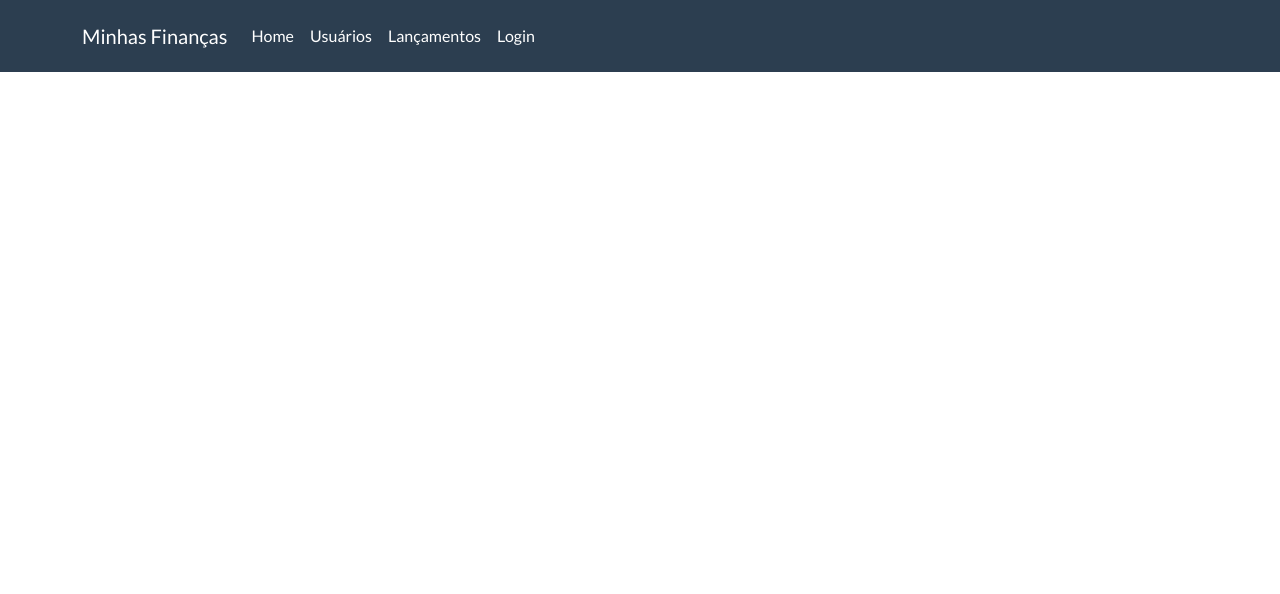
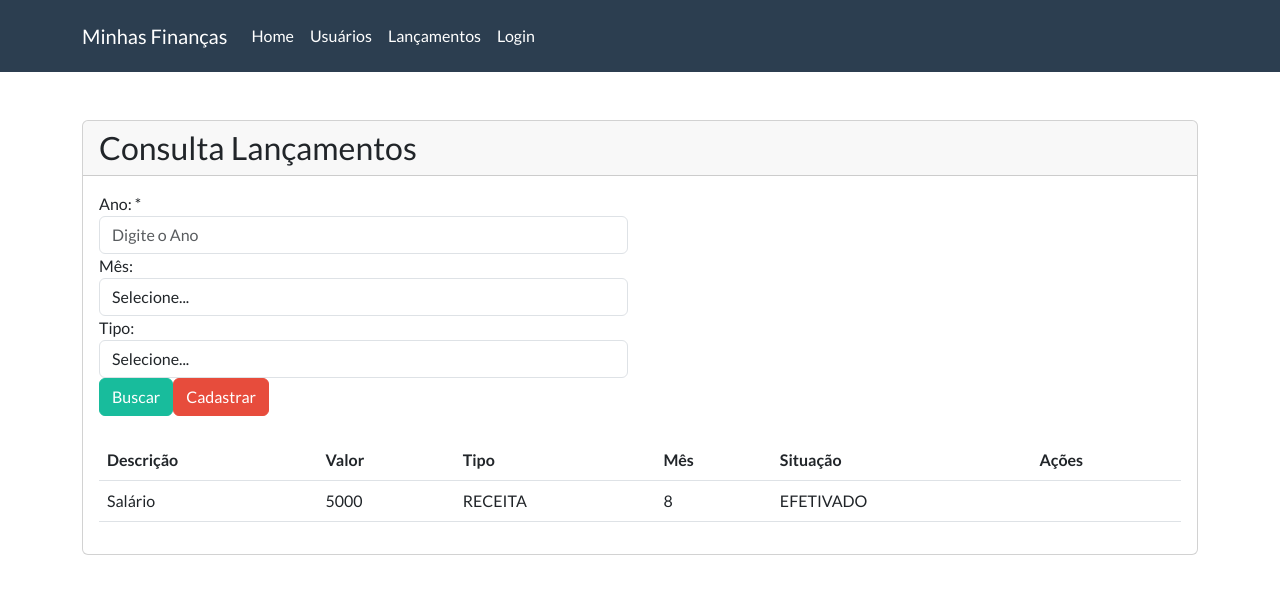
Before and after one commit to kauanmeira/minhasfinancas-front-end, a React (Create React App) app: page /consulta-lancamentos in a window 1280 px wide. Shown: the top 594 px of the page. Built offline with nearby package versions, Linux system fonts and the light colour scheme.

Commit message:
Implementação da view Consulta Lançamentos

```diff
--- a/src/components/navbar.js
+++ b/src/components/navbar.js
@@ -13,7 +13,7 @@
           <ul className="navbar-nav">
             <NavbarItem href="/home" label="Home" />
             <NavbarItem href="/cadastro-usuarios" label="Usuários" />
-            <NavbarItem href="/" label="Lançamentos" />
+            <NavbarItem href="/consulta-lancamentos" label="Lançamentos" />
             <NavbarItem href="login" label="Login" />
 
           </ul>
--- /dev/null
+++ b/src/components/selectMenu.js
@@ -0,0 +1,20 @@
+import React from "react";
+
+export default (props) => {
+
+
+    const options = props.lista.map((option, index) => {
+        return (
+            <option key={index} value={option.value}>{option.label}</option>
+        )
+    })
+
+
+
+    return (
+        <select {...props}>
+            {options}
+        </select>
+
+    )
+}
--- a/src/main/rotas.js
+++ b/src/main/rotas.js
@@ -1,6 +1,7 @@
 import React from "react";
 import Login from "../views/login";
 import CadastroUsuario from "../views/cadastroUsuario";
+import ConsultaLancamentos from "../views/lancamentos/consulta-lancamentos";
 import Home from '../views/home'
 import { Routes, Route, BrowserRouter as Router } from 'react-router-dom';
 
@@ -11,7 +12,7 @@
                 <Route path="/login" element={<Login />} />
                 <Route path="/cadastro-usuarios" element={<CadastroUsuario />} />
                 <Route path="/home" element={<Home />} />
-
+                <Route path="/consulta-lancamentos" element={<ConsultaLancamentos />} />
             </Routes>
         </Router>
     )
--- /dev/null
+++ b/src/views/lancamentos/consulta-lancamentos.js
@@ -0,0 +1,82 @@
+import React from "react";
+import { Form, useNavigate } from 'react-router-dom';
+import Card from "../../components/card";
+import FormGroup from "../../components/form-group";
+import selectMenu from "../../components/selectMenu";
+import SelectMenu from "../../components/selectMenu";
+import lancamentosTable from "./lancamentosTable";
+import LancamentosTable from "./lancamentosTable";
+
+class ConsultaLancamentos extends React.Component {
+
+
+    render() {
+        const meses = [
+            { label: 'Selecione...', value: '' },
+            { label: 'Janeiro', value: 1 },
+            { label: 'Fevereiro', value: 2 },
+            { label: 'Março', value: 3 },
+            { label: 'Abril', value: 4 },
+            { label: 'Maio', value: 5 },
+            { label: 'Junho', value: 6 },
+            { label: 'Julho', value: 7 },
+            { label: 'Agosto', value: 8 },
+            { label: 'Setembro', value: 9 },
+            { label: 'Outubro', value: 10 },
+            { label: 'Novembro', value: 11 },
+            { label: 'Dezembro', value: 12 }
+        ]
+
+        const tipos = [
+            { label: 'Selecione...', value: '' },
+            { label: 'Despesa', value: 'DESPESA' },
+            { label: 'Receita', value: 'RECEITA' }
+        ]
+
+        const lancamentos = [
+            { id: 1, descricao: 'Salário', valor: 5000.0, mes: 8, tipo: 'RECEITA', status: 'EFETIVADO' }
+        ]
+
+
+
+        return (
+            <Card title="Consulta Lançamentos">
+                <div className="row">
+                    <div className="col-md-6">
+                        <div className="bs-component">
+                            <FormGroup htmlFor="inputAno" label="Ano: *">
+                                <input type="text"
+                                    className="form-control"
+                                    id="inputAno"
+                                    aria-aria-describedby="emailHelp"
+                                    placeholder="Digite o Ano" />
+                            </FormGroup>
+                            <FormGroup htmlFor="inputMes" label="Mês: ">
+                                <SelectMenu id="inputMes" className="form-control" lista={meses} />
+                            </FormGroup>
+                            <FormGroup htmlFor="inputTipo" label="Tipo: ">
+                                <SelectMenu id="inputTipo" className="form-control" lista={tipos} />
+                            </FormGroup>
+
+                            <button type="button" className="btn btn-success">Buscar</button>
+                            <button type="button" className="btn btn-danger">Cadastrar</button>
+
+
+                        </div>
+                    </div>
+                </div>
+                <br />
+                <div className="row">
+                    <div className="col-md-12">
+                        <div className="bs-component">
+                            <LancamentosTable lancamentos={lancamentos} />
+                        </div>
+                    </div>
+                </div>
+            </Card>
+        )
+    }
+
+}
+
+export default ConsultaLancamentos
--- /dev/null
+++ b/src/views/lancamentos/lancamentosTable.js
@@ -0,0 +1,38 @@
+import React from "react";
+
+export default props => {
+
+    const rows = props.lancamentos.map(lancamento => {
+        return (
+            <tr key={lancamento.id}>
+                <td>{lancamento.descricao}</td>
+                <td>{lancamento.valor}</td>
+                <td>{lancamento.tipo}</td>
+                <td>{lancamento.mes}</td>
+                <td>{lancamento.status}</td>
+                <td>
+
+                </td>
+            </tr>
+        )
+    })
+
+
+    return (
+        <table className="table table-hover">
+            <thead>
+                <tr>
+                    <th scope="col">Descrição</th>
+                    <th scope="col">Valor</th>
+                    <th scope="col">Tipo</th>
+                    <th scope="col">Mês</th>
+                    <th scope="col">Situação</th>
+                    <th scope="col">Ações</th>
+                </tr>
+            </thead>
+            <tbody>
+                {rows}
+            </tbody>
+        </table>
+    )
+}
```
